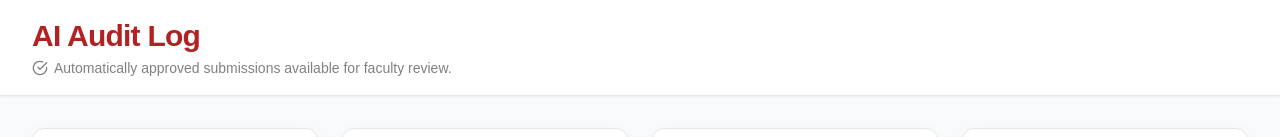
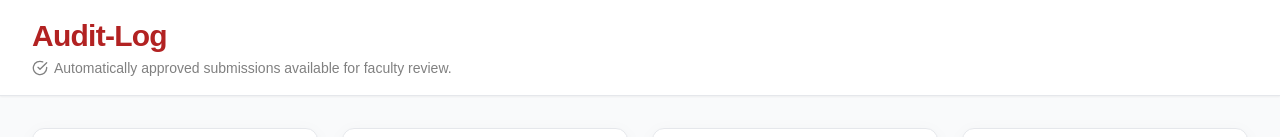
Before and after one commit to Krishaanthan/RewardingSystem, a Next.js app in the folder frontend/: page /faculty/audit-log in a window 1280 px wide. Shown: the top 137 px of the page. Built offline with nearby package versions, Linux system fonts and the light colour scheme; a web font is replaced by a local one.

Commit message:
Update page.tsx

```diff
--- a/frontend/app/faculty/audit-log/page.tsx
+++ b/frontend/app/faculty/audit-log/page.tsx
@@ -66,7 +66,7 @@ export default function FacultyAuditLog() {
       <main className="flex-1 flex flex-col h-full overflow-hidden">
         {/* Header */}
         <header className="h-24 bg-white border-b border-[#E5E7EB] px-8 flex flex-col justify-center shadow-sm z-0 relative">
-          <h1 className="text-3xl font-secondary font-bold text-[#B22222] tracking-tight">AI Audit Log</h1>
+          <h1 className="text-3xl font-secondary font-bold text-[#B22222] tracking-tight">Audit-Log</h1>
           <p className="text-[#808080] text-sm mt-1 font-medium flex items-center gap-1.5">
             <Icons.CheckCircle />
             Automatically approved submissions available for faculty review.
```
